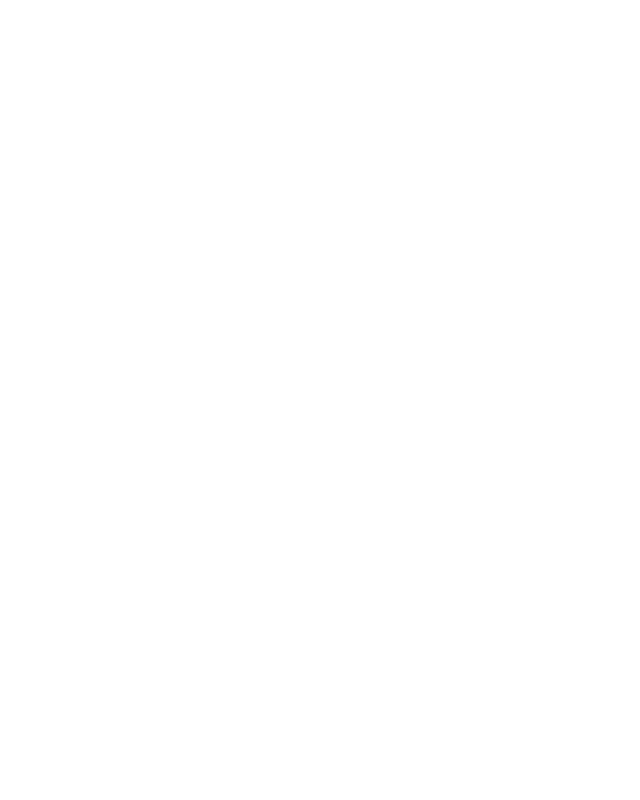
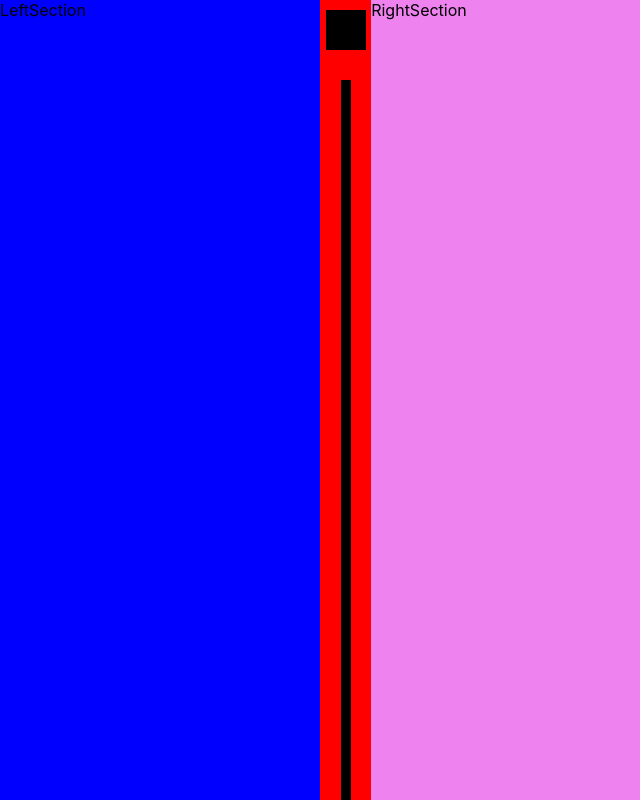
Before and after one commit to Logunathan007/portfolio, a React (Create React App) app: page / in a window 1280 px wide. Shown: the whole page, without its empty margins (0-640 px from the left). Built offline with nearby package versions, Linux system fonts and the light colour scheme.

Commit message:
DEV: First Page

```diff
--- a/src/App.css
+++ b/src/App.css
@@ -1,38 +1,49 @@
-.App {
-  text-align: center;
+*{
+  padding: 0px;
+  margin: 0px;
+  box-sizing: border-box;
 }
 
-.App-logo {
-  height: 40vmin;
-  pointer-events: none;
+.App {
+  display:flex;
+  width:100vw;
+  height: 100vh;
+  box-sizing: border-box;
 }
 
-@media (prefers-reduced-motion: no-preference) {
-  .App-logo {
-    animation: App-logo-spin infinite 20s linear;
-  }
+.leftsection{
+  width: 25vw;
+  height: 100%;
+  background-color: blue;
 }
 
-.App-header {
-  background-color: #282c34;
-  min-height: 100vh;
+.verticalline{
+  width: 4vw;
+  height: 100%;
+  background-color: red;
+  position: relative;
+  align-items: center;
   display: flex;
   flex-direction: column;
-  align-items: center;
-  justify-content: center;
-  font-size: calc(10px + 2vmin);
-  color: white;
 }
 
-.App-link {
-  color: #61dafb;
+.arrowbox{
+  width: 40px;
+  height: 40px;
+  background-color: black;
+  margin: 10px auto;
 }
 
-@keyframes App-logo-spin {
-  from {
-    transform: rotate(0deg);
-  }
-  to {
-    transform: rotate(360deg);
-  }
+.vline{
+  height: 90%;
+  position: absolute;
+  bottom: 0px;
+  width: 10px;
+  position: absolute;
+  background-color:  black;
 }
+
+.rightsection{
+  background-color: violet;
+  width: 71vw;
+}
--- a/src/App.js
+++ b/src/App.js
@@ -1,10 +1,15 @@
 
 import './App.css';
+import LeftSection from './Components/LeftSection/LeftSection';
+import RightSection from './Components/RightSection/RightSection';
+import VerticalLine from './Components/VerticalLine/VerticalLine';
 
 function App() {
   return (
     <div className="App">
-
+      <LeftSection />
+      <VerticalLine />
+      <RightSection />
     </div>
   );
 }
--- /dev/null
+++ b/src/Components/LeftSection/LeftSection.jsx
@@ -0,0 +1,12 @@
+import React from 'react'
+import '../../App.css'
+
+const LeftSection = () => {
+  return (
+    <div className="leftsection">
+        LeftSection
+    </div>
+  )
+}
+
+export default LeftSection
--- /dev/null
+++ b/src/Components/RightSection/RightSection.jsx
@@ -0,0 +1,12 @@
+import React from 'react'
+import '../../App.css'
+
+const RightSection = () => {
+  return (
+    <div className='rightsection'>
+        RightSection
+    </div>
+  )
+}
+
+export default RightSection
--- /dev/null
+++ b/src/Components/VerticalLine/VerticalLine.jsx
@@ -0,0 +1,13 @@
+import React from 'react'
+import '../../App.css'
+
+const VerticalLine = () => {
+  return (
+    <div className='verticalline'>
+        <div className='arrowbox'> </div>
+        <div className="vline"> </div>
+    </div>
+  )
+}
+
+export default VerticalLine
```
